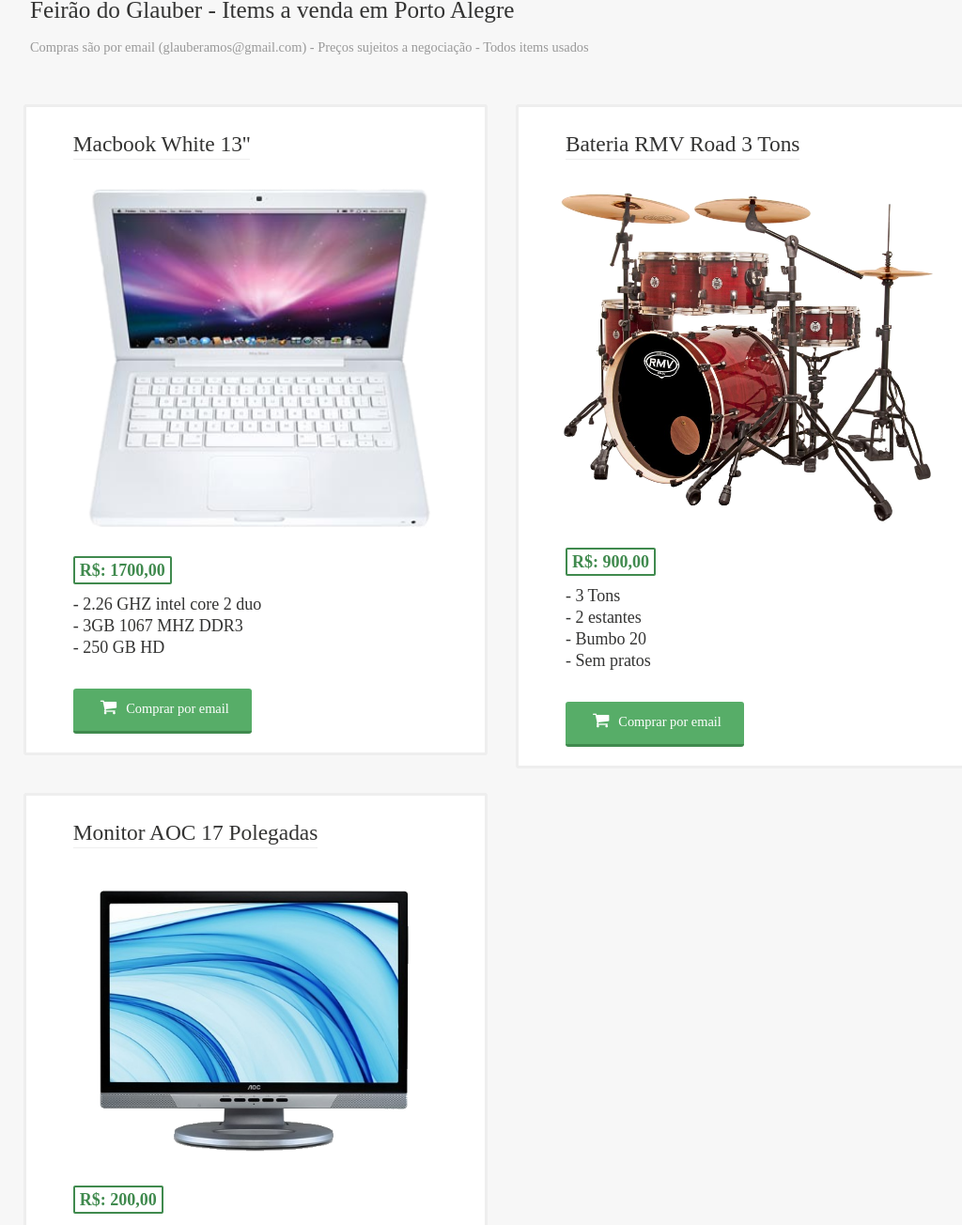
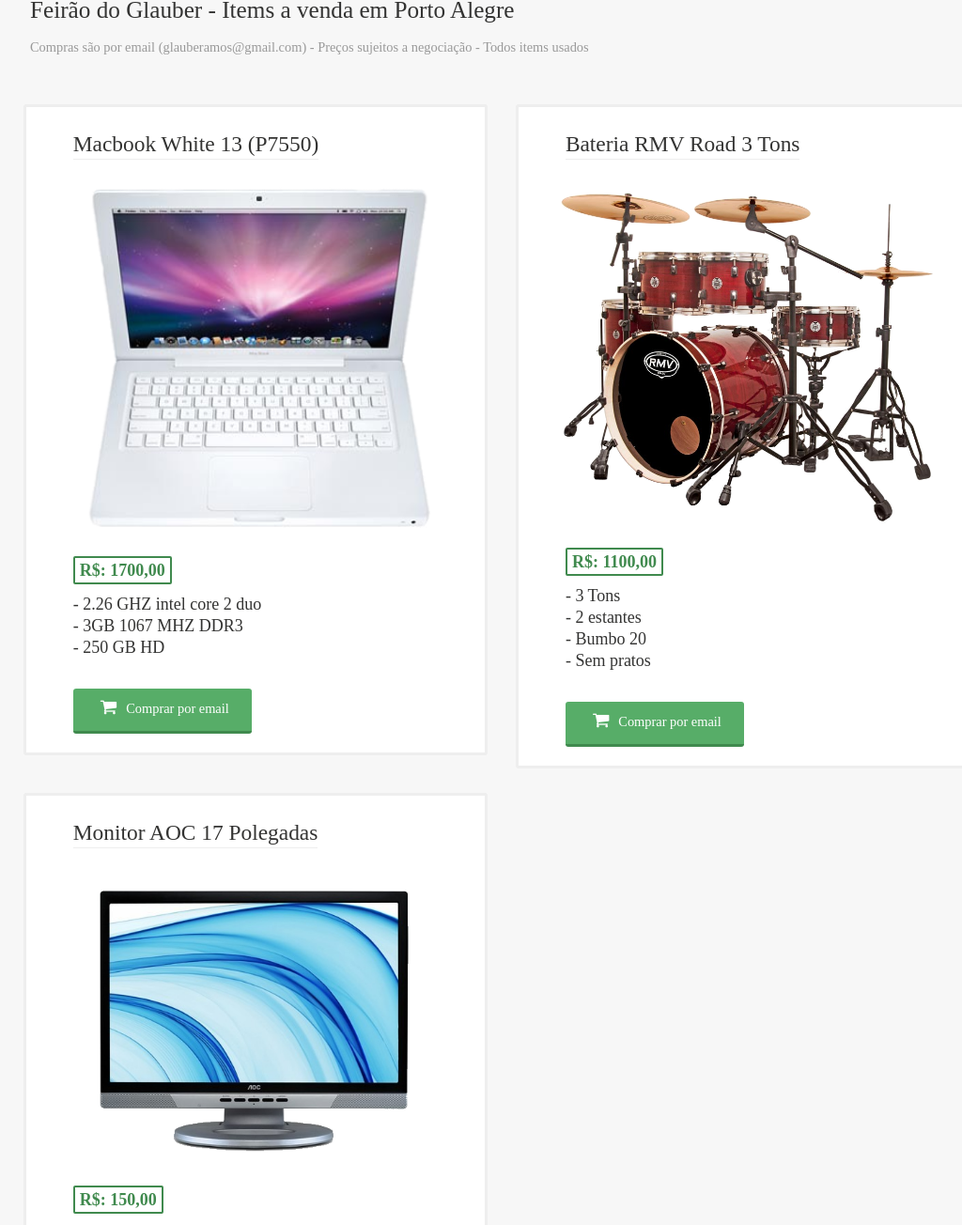
Before and after one commit to glauberramos/store, a plain HTML site: page index.html in a window 1280 px wide. Shown: the part 29-1333 px from the top of the page at 94% size, without its empty margins (116-1140 px from the left). Drawn offline with Linux system fonts and the light colour scheme.

Commit message:
Update index.html

```diff
--- a/index.html
+++ b/index.html
@@ -13,7 +13,7 @@
     <h1>Feirão do Glauber - Items a venda em Porto Alegre</h1>
     <h3>Compras são por email (glauberamos@gmail.com) - Preços sujeitos a negociação - Todos items usados</h3>
     <article>
-      <h2>Macbook White 13''</h2>
+      <h2>Macbook White 13 (P7550)</h2>
       <span class="sold-overlay"></span>
       <span class="sold">Vendido!</span>
       <img src="macbook.png">
@@ -32,7 +32,7 @@
       <span class="sold-overlay"></span>
       <span class="sold">Vendido!</span>
       <img src="bateria.png">
-      <strong>R$: 900,00</strong>
+      <strong>R$: 1100,00</strong>
       <p>
         <ul>
           <li>- 3 Tons</li>
@@ -48,7 +48,7 @@
       <span class="sold-overlay"></span>
       <span class="sold">Vendido!</span>
       <img src="monitor.png">
-      <strong>R$: 200,00</strong>
+      <strong>R$: 150,00</strong>
       <p>
         <ul>
           <li>- Modelo 712Sa</li>
```
